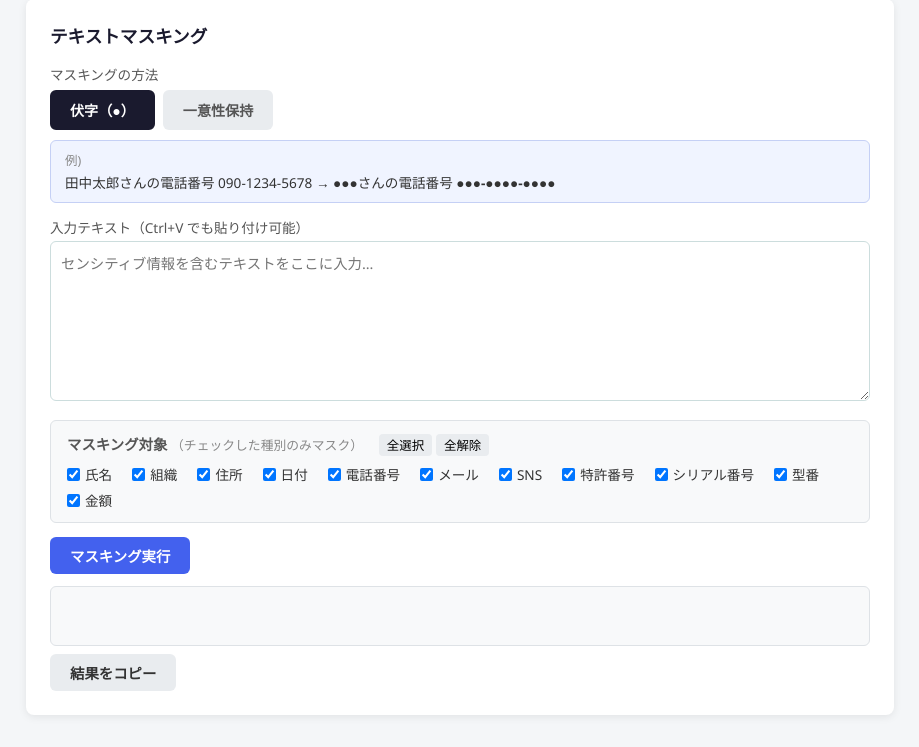
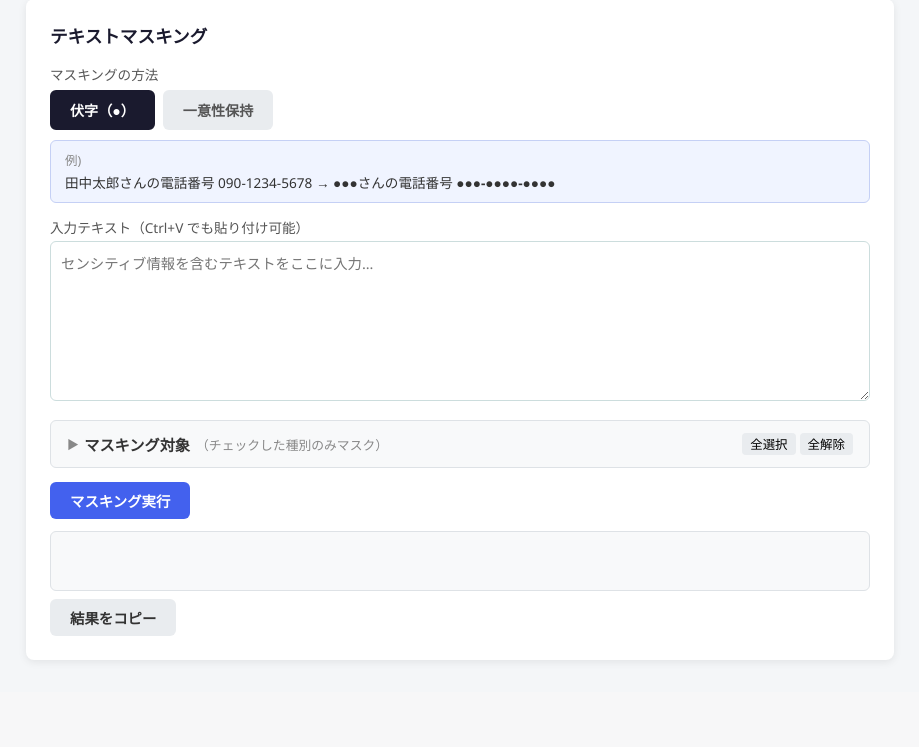
Before and after one commit to kirin123kirin/pymasking, a Flask app: page / in a window 1280 px wide. Shown: the part 223-970 px from the top of the page, without its empty margins (180-1099 px from the left). After the commit the page ends 885 px from the top, so only its background shows below. Run offline with Flask 2, Linux system fonts and the light colour scheme.

Commit message:
UI: マスキング対象チェックボックスを折りたたみ式に変更
テキスト・ファイル両タブの「マスキング対象」セクションを
<details>/<summary> を使った折りたたみ式に変更。
デフォルトは閉じた状態で表示され、クリックで開閉できる。

https://claude.ai/code/session_0146ZjnxLAKvXzn1dbxmYYBL

```diff
--- a/pymasking/web/templates/index.html
+++ b/pymasking/web/templates/index.html
@@ -44,7 +44,15 @@
   /* カテゴリ */
   .category-box { background: #f8f9fa; border: 1px solid #dee2e6; border-radius: 6px;
                   padding: 12px 16px; margin-bottom: 14px; }
-  .category-grid { display: flex; flex-wrap: wrap; gap: 6px 20px; margin-top: 6px; }
+  .category-box summary { font-size: .95rem; font-weight: 600; cursor: pointer;
+                           user-select: none; list-style: none; display: flex;
+                           align-items: center; gap: 6px; }
+  .category-box summary::before { content: '▶'; font-size: .7rem; color: #888;
+                                   transition: transform .2s; display: inline-block; }
+  .category-box details[open] summary::before { transform: rotate(90deg); }
+  .category-box summary .cat-label-sub { font-size:.8rem; color:#888; font-weight:400; }
+  .category-box summary .cat-btns { margin-left: auto; display: flex; gap: 4px; }
+  .category-grid { display: flex; flex-wrap: wrap; gap: 6px 20px; margin-top: 10px; }
   .category-grid label { display: inline-flex; align-items: center; gap: 5px;
                           font-size: .85rem; color: #333; cursor: pointer; margin: 0; }
   .category-grid input[type=checkbox] { cursor: pointer; }
@@ -146,10 +154,15 @@
       <textarea id="text-input" placeholder="センシティブ情報を含むテキストをここに入力..."></textarea>
 
       <div class="category-box section-gap" id="text-cat-box" style="margin-top:14px">
-        <h3>マスキング対象 <span style="font-size:.8rem;color:#888;font-weight:400">（チェックした種別のみマスク）</span>
-          <button type="button" onclick="setAll('text',true)"  style="margin-left:12px;padding:2px 8px;font-size:.78rem;font-weight:400;background:#e9ecef;border:none;border-radius:4px;cursor:pointer">全選択</button>
+        <details>
+          <summary>
+            マスキング対象
+            <span class="cat-label-sub">（チェックした種別のみマスク）</span>
+            <span class="cat-btns" onclick="event.stopPropagation()">
+              <button type="button" onclick="setAll('text',true)"  style="padding:2px 8px;font-size:.78rem;font-weight:400;background:#e9ecef;border:none;border-radius:4px;cursor:pointer">全選択</button>
               <button type="button" onclick="setAll('text',false)" style="padding:2px 8px;font-size:.78rem;font-weight:400;background:#e9ecef;border:none;border-radius:4px;cursor:pointer">全解除</button>
-        </h3>
+            </span>
+          </summary>
           <div class="category-grid" id="text-categories">
             <label><input type="checkbox" value="人物"   checked> 氏名</label>
             <label><input type="checkbox" value="組織"   checked> 組織</label>
@@ -163,6 +176,7 @@
             <label><input type="checkbox" value="型番"   checked> 型番</label>
             <label><input type="checkbox" value="金額"   checked> 金額</label>
           </div>
+        </details>
       </div>
 
       <div class="action-row">
@@ -201,10 +215,15 @@
       <input type="file" id="file-input" style="display:none" onchange="onFileSelect(event)">
 
       <div class="category-box section-gap" id="file-cat-box" style="margin-top:14px">
-        <h3>マスキング対象 <span style="font-size:.8rem;color:#888;font-weight:400">（チェックした種別のみマスク）</span>
-          <button type="button" onclick="setAll('file',true)"  style="margin-left:12px;padding:2px 8px;font-size:.78rem;font-weight:400;background:#e9ecef;border:none;border-radius:4px;cursor:pointer">全選択</button>
+        <details>
+          <summary>
+            マスキング対象
+            <span class="cat-label-sub">（チェックした種別のみマスク）</span>
+            <span class="cat-btns" onclick="event.stopPropagation()">
+              <button type="button" onclick="setAll('file',true)"  style="padding:2px 8px;font-size:.78rem;font-weight:400;background:#e9ecef;border:none;border-radius:4px;cursor:pointer">全選択</button>
               <button type="button" onclick="setAll('file',false)" style="padding:2px 8px;font-size:.78rem;font-weight:400;background:#e9ecef;border:none;border-radius:4px;cursor:pointer">全解除</button>
-        </h3>
+            </span>
+          </summary>
           <div class="category-grid" id="file-categories">
             <label><input type="checkbox" value="人物"   checked> 氏名</label>
             <label><input type="checkbox" value="組織"   checked> 組織</label>
@@ -218,6 +237,7 @@
             <label><input type="checkbox" value="型番"   checked> 型番</label>
             <label><input type="checkbox" value="金額"   checked> 金額</label>
           </div>
+        </details>
       </div>
 
       <div class="category-box section-gap" id="file-options-box">
```
Lines whose indentation alone changed are shown as unchanged.
